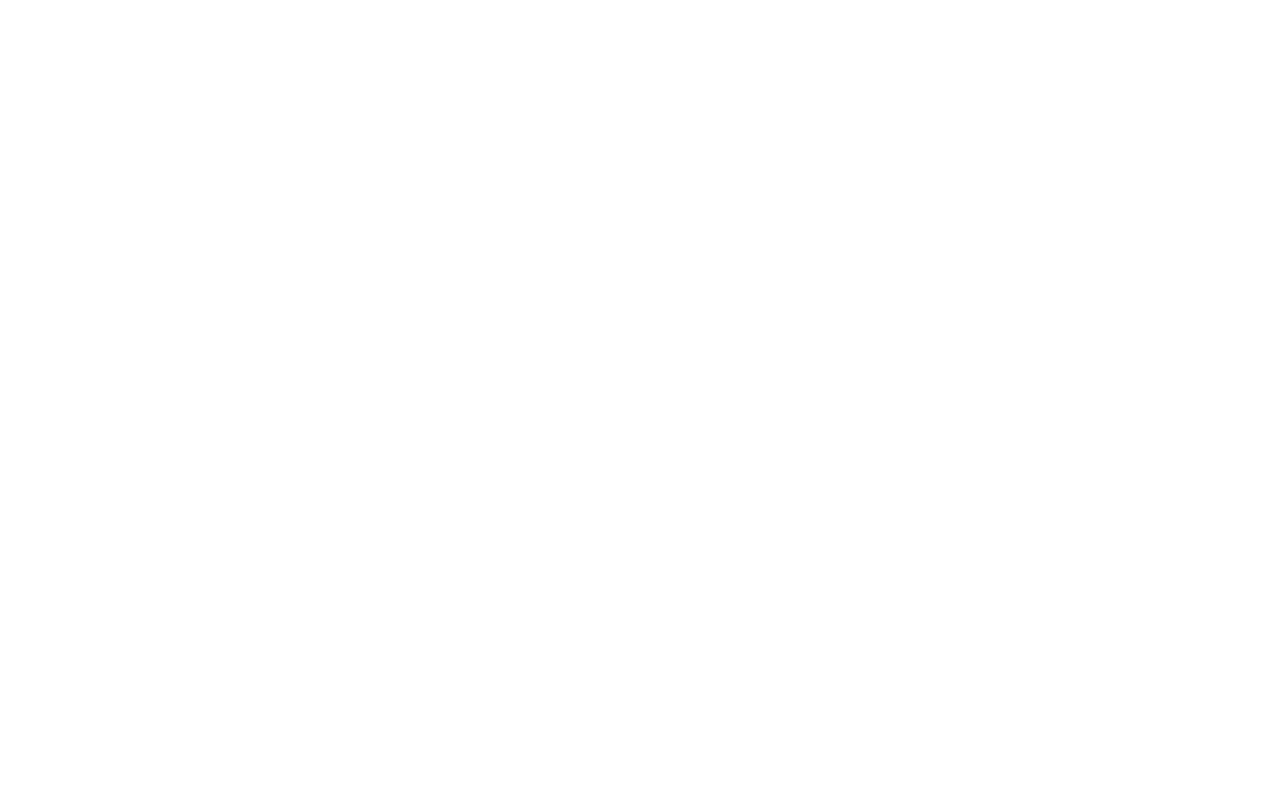
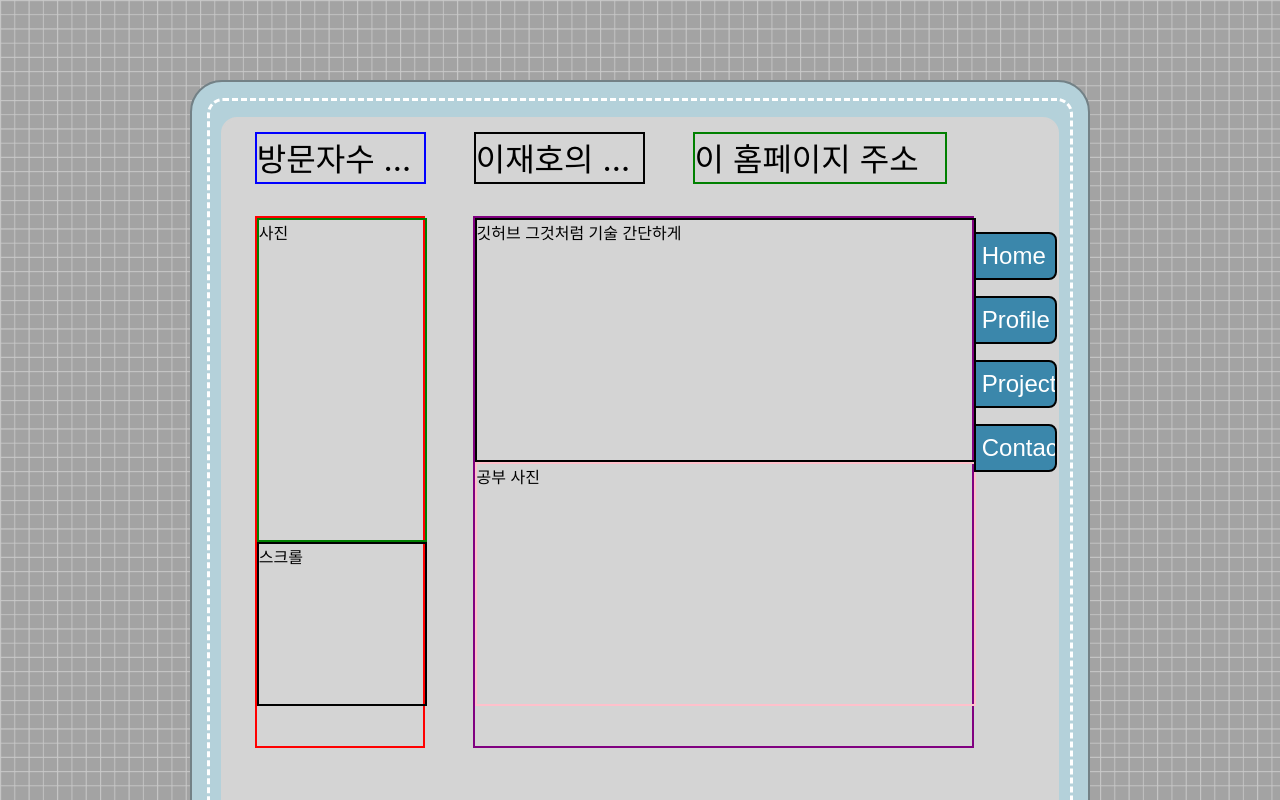
Before and after one commit to jaeho13/Cyworld, a React (Create React App) app in the folder CYWORLD/: page /self in a window 1280 px wide. Before the commit this address had no page. Built offline with nearby package versions, Linux system fonts and the light colour scheme.

Commit message:
Add files via upload

```diff
--- a/CYWORLD/src/App.js
+++ b/CYWORLD/src/App.js
@@ -2,6 +2,7 @@
 import styled from "styled-components"
 import { BrowserRouter as Router, Routes, Route } from "react-router-dom";
 import Home from "./Home/Home";
+import Self from "./Home/Self";
 
 
 function App() {
@@ -10,6 +11,7 @@
       <Router>
         <Routes>
           <Route path="/home" element={<Home />} />
+          <Route path="/self" element={<Self />} />
         </Routes>
       </Router>
     </>
--- a/CYWORLD/src/Home/Home.jsx
+++ b/CYWORLD/src/Home/Home.jsx
@@ -12,7 +12,11 @@
               <Item1>
                 <Box>TODAY 28 | TOTAL 123456</Box>
               </Item1>
-                            <Item2></Item2>
+              <Item2>
+                <Qqq>
+                  사진을 넣자
+                </Qqq>
+              </Item2>
             </Container1>
 
             <Container2>
@@ -29,8 +33,8 @@
             <Container3></Container3>
           </Page>
         </Bookdot>
-            </BookCover>
-        </Body>
+      </BookCover >
+    </Body >
   );
 };
 
@@ -78,6 +82,12 @@
   display: flex;
 `;
 
+const Qqq = styled.div`
+  width: 100%;
+  height: 10rem;
+  border: 2px solid black;
+`
+
 const Container1 = styled.div`
   flex: 0.4;
   display: flex;
@@ -100,6 +110,11 @@
   border-radius: 1rem;
   background-color: white;
 `;
+
+const Profile = styled.div`
+  flex: 1;
+  text-align: center;
+`
 
 const Container2 = styled.div`
   flex: 1;
--- /dev/null
+++ b/CYWORLD/src/Home/Self.jsx
@@ -0,0 +1,251 @@
+import React from "react";
+import styled from "styled-components";
+
+const Self = () => {
+    return (
+        <>
+            <Body>
+                <BookCover>
+                    <Page>
+                        <Main>
+                            <Bind>
+                                <Visit>방문자수 123명</Visit>
+                                <HomePage>이재호의 미니홈피</HomePage>
+                                <Link>이 홈페이지 주소</Link>
+                            </Bind>
+
+                            <Bind2>
+                                <Left>
+                                    <LeftTop>사진</LeftTop>
+                                    <LeftBottom>스크롤</LeftBottom>
+                                </Left>
+                                <Center>
+                                    <CentetTop>깃허브 그것처럼 기술 간단하게</CentetTop>
+                                    <CentetBottom>공부 사진</CentetBottom>
+                                </Center>
+                                <Right>
+                                    <RightButton1>Home</RightButton1>
+                                    <RightButton2>Profile</RightButton2>
+                                    <RightButton3>Project</RightButton3>
+                                    <RightButton4>Contact</RightButton4>
+                                </Right>
+                            </Bind2>
+                        </Main>
+                    </Page>
+                </BookCover>
+            </Body>
+
+        </>
+    );
+};
+
+export default Self;
+
+const Body = styled.div`
+    font-size: 16px; /* 예시로 16px을 기준으로 설정 */
+    background-color: #a3a3a3;
+    background-image: url(/background/pattern.png);
+    background-size: 100px;
+    position: fixed;
+    left: 0;
+    top: 0;
+    right: 0;
+    bottom: 0;
+`
+
+const BookCover = styled.div`
+    width: 70%;
+    height: 50rem;
+    border: 2px solid #738186;
+    border-radius: 2rem;
+    background-color: #b4d1da;
+    margin: 0 auto;
+    margin-top: 5rem;
+`
+
+const Page = styled.div`
+    width: 96%;
+    height: 47rem;
+    border: 3.5px dashed white;
+    border-radius: 1rem;
+    margin: 0 auto;
+    margin-top: 1rem;
+`
+
+const Main = styled.div`
+    width: 97%;
+    height: 45rem;
+    border: 2px solid #d4d4d4;
+    border-radius: 1rem;
+    background-color: #d4d4d4;
+    margin: 0 auto;
+    margin-top: 1rem;
+`
+
+const Bind = styled.div`
+    display: flex;
+    flex-direction: row;
+    margin-top: 0.8rem;
+`
+
+const Bind2 = styled.div`
+    display: flex;
+    flex-direction: row;
+`
+
+const Visit = styled.div`
+    white-space: nowrap;
+    overflow: hidden;
+    text-overflow: ellipsis;
+    width: 20%;
+    height: 3rem;
+    border: 2px solid blue;
+    margin-left: 2rem;
+    font-size: 2rem;
+`
+
+const HomePage = styled.div`
+    white-space: nowrap;
+    overflow: hidden;
+    text-overflow: ellipsis;
+    width: 20%;
+    height: 3rem;
+    border: 2px solid black;
+    margin-left: 3rem;
+    font-size: 2rem;
+`
+
+const Link = styled.div`
+    white-space: nowrap;
+    overflow: hidden;
+    text-overflow: ellipsis;
+    width: 30%;
+    height: 3rem;
+    border: 2px solid green;
+    margin-left: 3rem;
+    font-size: 2rem;
+`
+
+const Left = styled.div`
+    width: 20%;
+    height: 33rem;
+    border: 2px solid red;
+    margin-top: 2rem;
+    margin-left: 2rem;
+`
+
+const LeftTop = styled.div`
+    width: 100%;
+    height: 20rem;
+    border: 2px solid green;
+`
+
+const LeftBottom = styled.div`
+    width: 100%;
+    height: 10rem;
+    border: 2px solid black;
+`
+
+const Center = styled.div`
+    width: 60%;
+    height: 33rem;
+    border: 2px solid purple;
+    margin-top: 2rem;
+    margin-left: 3rem;
+`
+
+const CentetTop = styled.div`
+    width: 100%;
+    height: 15rem;
+    border: 2px solid black;
+`
+
+const CentetBottom = styled.div`
+    width: 100%;
+    height: 15rem;
+    border: 2px solid pink;
+`
+
+const Right = styled.div`
+    width: 10%;
+    height: 33rem;
+    /* border: 2px solid red; */
+    /* margin-left: 3rem; */
+    margin-top: 2rem;
+`
+
+const RightButton1 = styled.button`
+    width: 100%;
+    height: 3rem;
+    border: 2px solid black;
+    border-top-right-radius: 0.5rem;
+    border-bottom-right-radius: 0.5rem;
+    margin-top: 1rem;
+    font-size: 1.5rem;
+    white-space: nowrap;
+    overflow: hidden;
+    text-overflow: ellipsis;
+    cursor: pointer;
+    color: white;
+    background-color: #3B87AB;
+    display: flex;
+    float: left;
+    align-items: center;
+`
+
+const RightButton2 = styled.button`
+    width: 100%;
+    height: 3rem;
+    border: 2px solid black;
+    border-top-right-radius: 0.5rem;
+    border-bottom-right-radius: 0.5rem;
+    margin-top: 1rem;
+    font-size: 1.5rem;
+    white-space: nowrap;
+    overflow: hidden;
+    text-overflow: ellipsis;
+    cursor: pointer;
+    color: white;
+    background-color: #3B87AB;
+    display: flex;
+    float: left;
+    align-items: center;
+`
+
+const RightButton3 = styled.button`
+    width: 100%;
+    height: 3rem;
+    border: 2px solid black;
+    border-top-right-radius: 0.5rem;
+    border-bottom-right-radius: 0.5rem;
+    margin-top: 1rem;
+    font-size: 1.5rem;
+    white-space: nowrap;
+    overflow: hidden;
+    text-overflow: ellipsis;
+    cursor: pointer;
+    color: white;
+    background-color: #3B87AB;
+    display: flex;
+    float: left;
+    align-items: center;
+`
+
+const RightButton4 = styled.button`
+    width: 100%;
+    height: 3rem;
+    border: 2px solid black;
+    border-top-right-radius: 0.5rem;
+    border-bottom-right-radius: 0.5rem;
+    margin-top: 1rem;
+    font-size: 1.5rem;
+    white-space: nowrap;
+    overflow: hidden;
+    text-overflow: ellipsis;
+    cursor: pointer;
+    color: white;
+    background-color: #3B87AB;
+    display: flex;
+    float: left;
+    align-items: center;
+`
```
Lines whose indentation alone changed are shown as unchanged.
